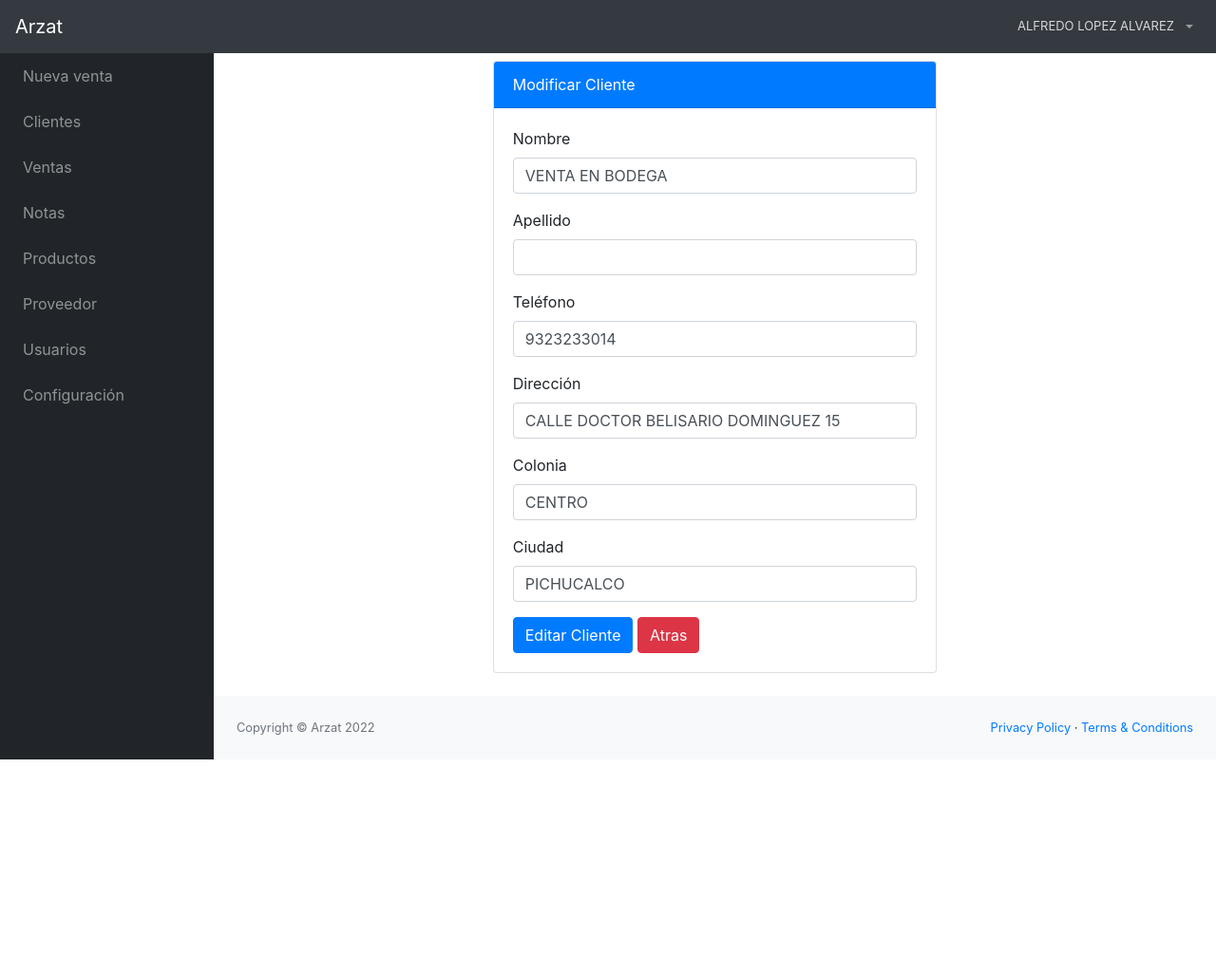
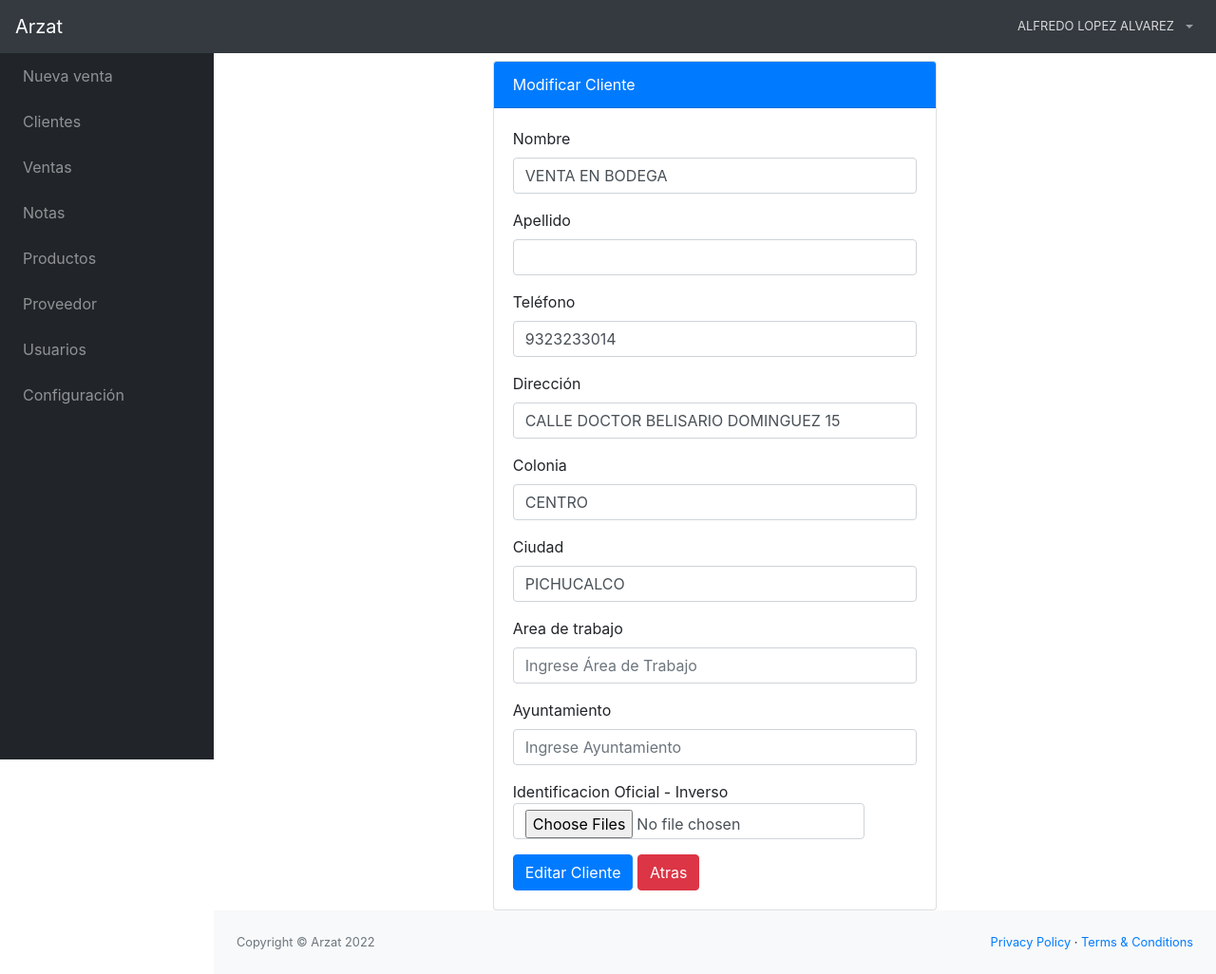
Before and after one commit to luxho-lopez/sis_venta, a PHP site: page /src/editar_cliente.php?id=1 in a window 1280 px wide. Shown: the whole page at 95% size. Before the commit the page ends 800 px from the top, so only its background shows below. Run offline with PHP 8.4, Linux system fonts and the light colour scheme; a user stored in the database is signed in; data comes from the database, SQL or seed files in the repository; data that the repository does not hold is empty; some libraries are stand-ins or nearby versions.

Commit message:
dev, credenciales

```diff
--- a/src/editar_cliente.php
+++ b/src/editar_cliente.php
@@ -19,13 +19,28 @@ if (!empty($_POST)) {
         $direccion = $_POST['direccion'];
         $colonia = $_POST['colonia'];
         $ciudad = $_POST['ciudad'];
-            $sql_update = mysqli_query($conexion, "UPDATE cliente SET nombre = '$nombre', apellido = '$apellido', telefono = '$telefono', direccion = '$direccion', colonia = '$colonia', ciudad = '$ciudad' WHERE idcliente = $idcliente");
+        $area = $_POST['area'];
+        $ayuntamiento = $_POST['ayuntamiento'];
 
-            if ($sql_update) {
-                $alert = '<div class="alert alert-success" role="alert">Cliente Actualizado correctamente</div>';
-            } else {
-                $alert = '<div class="alert alert-danger" role="alert">Error al Actualizar el Cliente</div>';
-            }
+        $nom_archivo = $_FILES['inverso']['name'];
+        $temp_archivo = $_FILES['inverso']['tmp_name'];
+        $ruta = "../assets/img/ce_cliente".$nom_archivo;
+
+        move_uploaded_file($temp_archivo,$ruta);
+
+        // $nom_archivo2 = $_FILES['reverso']['name'];
+        // $temp_archivo2 = $_FILES['reverso']['tmp_name'];
+        // $ruta = "../assets/img/ce_cliente".$nom_archivo2;
+
+        // move_uploaded_file($temp_archivo2,$ruta);
+
+        $sql_update = mysqli_query($conexion, "UPDATE cliente SET nombre = '$nombre', apellido = '$apellido', telefono = '$telefono', direccion = '$direccion', colonia = '$colonia', ciudad = '$ciudad', idarea = '$area', idayuntamiento = '$ayuntamiento', ce_inverso = '$nom_archivo' WHERE idcliente = $idcliente");
+
+        if ($sql_update) {
+            $alert = '<div class="alert alert-success" role="alert">Cliente Actualizado correctamente</div>';
+        } else {
+            $alert = '<div class="alert alert-danger" role="alert">Error al Actualizar el Cliente</div>';
+        }
     }
 }
 // Mostrar Datos
@@ -47,6 +62,11 @@ if ($result_sql == 0) {
         $direccion = $data['direccion'];
         $colonia = $data['colonia'];
         $ciudad = $data['ciudad'];
+        $area = $data['idarea'];
+        $ayuntamiento = $data['idayuntamiento'];
+        $inverso = $data['ce_inverso'];
+        // $reverso = $data['ce_reverso'];
+
     }
 }
 ?>
@@ -87,6 +107,22 @@ if ($result_sql == 0) {
                             <label for="ciudad">Ciudad</label>
                             <input type="text" placeholder="Ingrese ciudad" name="ciudad" class="form-control" id="ciudad" value="<?php echo $ciudad; ?>">
                         </div>
+                        <div class="form-group">
+                            <label for="area">Area de trabajo</label>
+                            <input type="text" placeholder="Ingrese Área de Trabajo" name="area" class="form-control" id="area" value="<?php echo $area; ?>">
+                        </div>
+                        <div class="form-group">
+                            <label for="ayuntamiento">Ayuntamiento</label>
+                            <input type="text" placeholder="Ingrese Ayuntamiento" name="ayuntamiento" class="form-control" id="ayuntamiento" value="<?php echo $ayuntamiento; ?>">
+                        </div>
+
+                        <label class="form-group" for="inverso">Identificacion Oficial - Inverso
+                            <input type="file" class="form-control" id="inverso" name="inverso" multiple>
+                        </label>
+                        <!-- <label class="form-group" for="reverso">Identificacion Oficial - Reverso
+                            <input type="file" class="form-control" id="reverso" name="reverso" multiple>
+                        </label> -->
+
                         <button type="submit" class="btn btn-primary"><i class="fas fa-user-edit"></i> Editar Cliente</button>
                         <a href="clientes.php" class="btn btn-danger">Atras</a>
                     </form>
```
